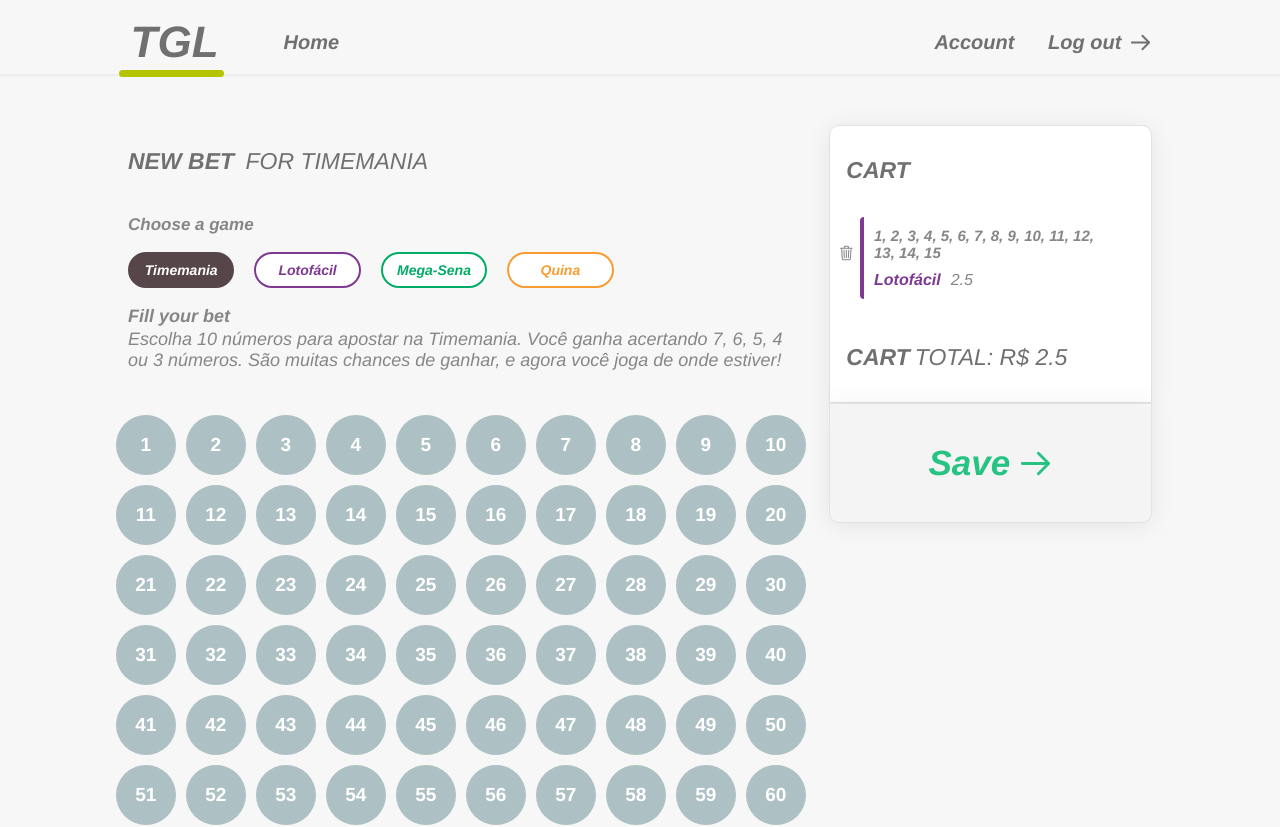
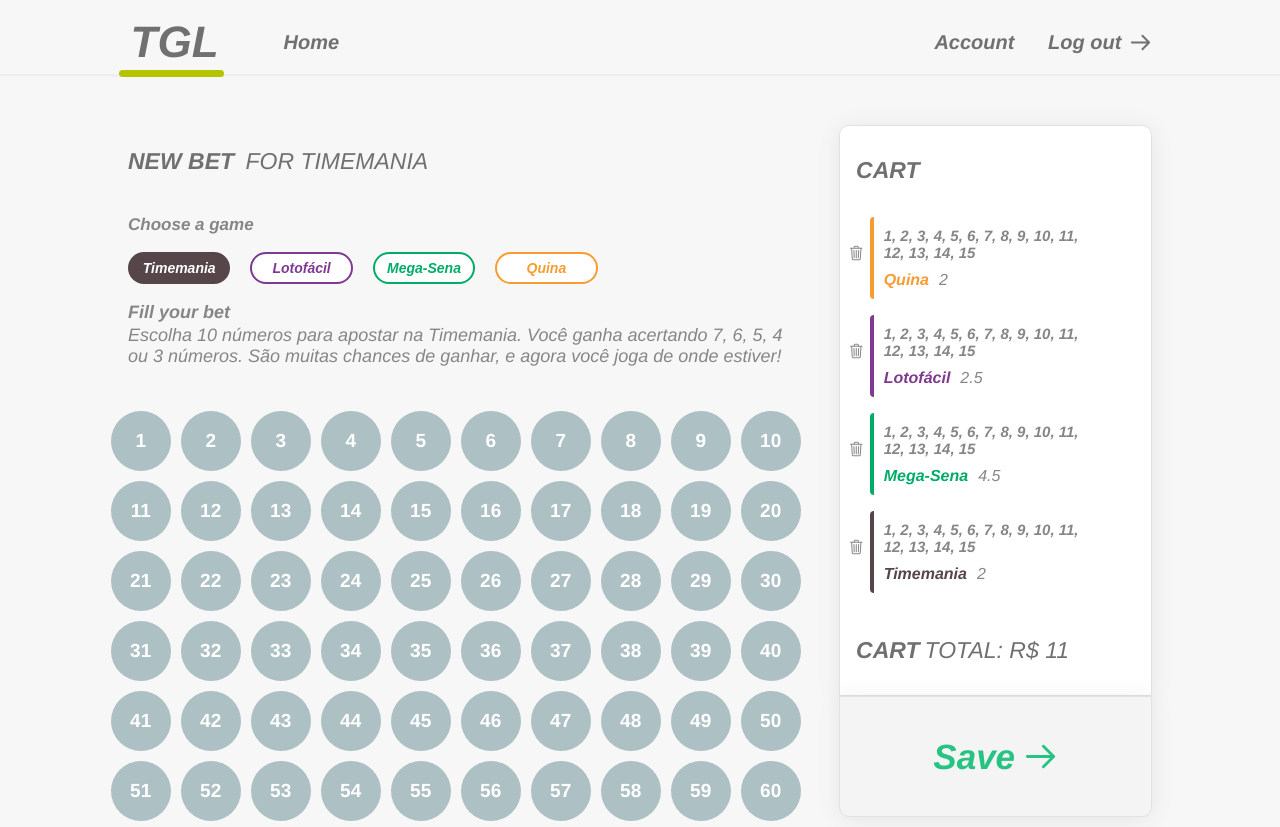
Before and after one commit to luana-pina/react-project, a React (Create React App) app: page /games/timemania in a window 1280 px wide. Shown: the top 827 px of the page. Built offline with nearby package versions, Linux system fonts and the light colour scheme.

Commit message:
fix:  style correction on selected  buttons

```diff
--- a/src/App.css
+++ b/src/App.css
@@ -1,5 +1,4 @@
 .App {
   justify-content: center;
-  width: 100vw;
-  min-height: 100vh;
+  max-width: 100vw;
 }
--- a/src/components/Cart/Cart.tsx
+++ b/src/components/Cart/Cart.tsx
@@ -1,4 +1,4 @@
-import React from "react";
+import React, { useEffect, useState } from "react";
 import { useNavigate } from "react-router-dom";
 import GameCard from "../GameCard/GameCard";
 import Card from "../UI/Card/Card";
@@ -7,14 +7,24 @@ import { CartItems, CartTitle, CartTotal, TextButton } from "./styles";
 
 type cartItem = Array<{
   id: string;
-  game: string;
+  gameName: string;
+  gameId: string;
   color: string;
   price: number;
   selectedNumbers: Array<number>;
 }>;
 
-const Cart: React.FC<{ listItems: cartItem; totalCart: number }> = (props) => {
+const Cart: React.FC<{ listItems: cartItem }> = (props) => {
   const navigate = useNavigate();
+  const [totalCart, setTotalCart] = useState<number>();
+
+  useEffect(() => {
+    let totalAmount: number = 0;
+    props.listItems.forEach((item) => {
+      totalAmount += item.price;
+    });
+    setTotalCart(totalAmount);
+  }, [props.listItems, setTotalCart]);
 
   return (
     <>
@@ -22,8 +32,8 @@ const Cart: React.FC<{ listItems: cartItem; totalCart: number }> = (props) => {
         style={{
           borderBottomLeftRadius: "0px",
           borderBottomRightRadius: "0px",
-          width: "85%",
-          maxHeight: "60vh",
+          width: "80%",
+          maxHeight: "75vh",
         }}
       >
         <CartTitle>Cart</CartTitle>
@@ -34,14 +44,14 @@ const Cart: React.FC<{ listItems: cartItem; totalCart: number }> = (props) => {
                 key={item.id}
                 color={item.color}
                 price={item.price}
-                game={item.game}
+                game={item.gameName}
                 selectedNumbers={item.selectedNumbers}
               />
             );
           })}
         </CartItems>
         <CartTotal>
-          <span>Cart</span> Total: R$ {props.totalCart}
+          <span>Cart</span> Total: R$ {totalCart}
         </CartTotal>
       </Card>
       <Card
@@ -51,7 +61,7 @@ const Cart: React.FC<{ listItems: cartItem; totalCart: number }> = (props) => {
           direction: "row",
           color: "#F4F4F4",
           alignItems: "center",
-          width: "85%",
+          width: "80%",
           height: "8vw",
         }}
       >
--- a/src/components/GameTable/NumberButton/NumberButton.tsx
+++ b/src/components/GameTable/NumberButton/NumberButton.tsx
@@ -1,8 +1,14 @@
-import React, { useState } from "react";
+import React, { useEffect, useState } from "react";
+import { useParams } from "react-router-dom";
 import { ButtonTable } from "./style";
 
 const NumberButton: React.FC<{ value: number; color: string }> = (props) => {
   const [isSelected, setIsSelected] = useState(false);
+  const params = useParams();
+  useEffect(() => {
+    setIsSelected(false);
+  }, [params]);
+
   return (
     <td>
       <ButtonTable
--- a/src/components/GamesButtons/GamesButtons.tsx
+++ b/src/components/GamesButtons/GamesButtons.tsx
@@ -1,4 +1,5 @@
 import React from "react";
+import { useParams } from "react-router-dom";
 import { Content } from "../../pages/Games/styles";
 import { GameButton } from "./styles";
 
@@ -16,16 +17,19 @@ const GamesButtons: React.FC<{
   gamesList: Game[];
   width?: string | undefined;
   height?: string | undefined;
-  to: string;
+  to: Function;
 }> = (props) => {
+  const params = useParams();
+
   const buttonsList = props.gamesList.map((item) => {
     return (
       <GameButton
-        to={props.to + `/${item.id}`}
         width={props.width}
         height={props.height}
         color={item.color}
+        active={params.gameId === item.id || params["*"] === item.id}
         key={item.id}
+        onClick={() => props.to(item.id)}
       >
         {item.type}
       </GameButton>
--- a/src/components/GamesButtons/styles.js
+++ b/src/components/GamesButtons/styles.js
@@ -7,27 +7,22 @@ export const Content = styled.div`
   padding: 0;
 `;
 
-export const GameButton = styled(NavLink)`
+export const GameButton = styled.button`
   font-size: 14px;
   font-style: italic;
   text-align: center;
-  line-height: ${(props) => (props.height ? props.height : "2.5vw")};
   text-decoration: none;
   font-weight: 600;
   width: ${(props) => (props.width ? props.width : "8vw")};
   height: ${(props) => (props.height ? props.height : "2.5vw")};
   border-radius: 80px;
-  background-color: #ffffff;
+  background-color: ${(props) => (props.active ? props.color : "#ffffff")};
   border: 2px solid ${(props) => props.color};
-  color: ${(props) => props.color};
+  color: ${(props) => (props.active ? "#ffffff" : props.color)};
   margin-right: 20px;
   cursor: pointer;
   :hover {
     color: #ffffff;
     background-color: ${(props) => props.color};
   }
-  &.active {
-    color: #ffffff;
-    background-color: ${(props) => props.color};
-  }
 `;
--- a/src/components/Layout/style.js
+++ b/src/components/Layout/style.js
@@ -8,7 +8,7 @@ export const PageContent = styled.div`
 `;
 export const Wrapper = styled.div`
   min-height: 100%;
-  max-width: 100vw;
+  width: 100%;
   display: flex;
   flex-direction: column;
   align-items: center;
--- a/src/index.css
+++ b/src/index.css
@@ -2,7 +2,7 @@ body {
   margin: 0px;
   background-color: #f7f7f7;
   font-family: "Helvetica Neue", Helvetica;
-  width: 100vw;
+  width: 100%;
 }
 
 span {
--- a/src/pages/Games/Games.tsx
+++ b/src/pages/Games/Games.tsx
@@ -14,69 +14,9 @@ import GameTable from "../../components/GameTable/GameTable";
 import GamesButtons from "../../components/GamesButtons/GamesButtons";
 import ActionButtons from "../../components/ActionsButtons/ActionButtons";
 import Cart from "../../components/Cart/Cart";
-
-type Game = {
-  id: string;
-  type: string;
-  description: string;
-  range: number;
-  price: number;
-  "max-number": number;
-  color: string;
-};
-const DUMMY_GAMES: Game[] = [
-  {
-    id: "timemania",
-    type: "Timemania",
-    description:
-      "Escolha 10 números para apostar na Timemania. Você ganha acertando 7, 6, 5, 4 ou 3 números. São muitas chances de ganhar, e agora você joga de onde estiver!",
-    range: 80,
-    price: 2,
-    "max-number": 10,
-    color: "#56464a",
-  },
-  {
-    id: "lotofacil",
-    type: "Lotofácil",
-    description:
-      "Escolha 15 números para apostar na lotofácil. Você ganha acertando 11, 12, 13, 14 ou 15 números. São muitas chances de ganhar, e agora você joga de onde estiver!",
-    range: 25,
-    price: 2.5,
-    "max-number": 15,
-    color: "#7F3992",
-  },
-  {
-    id: "megasena",
-    type: "Mega-Sena",
-    description:
-      "Escolha 6 números dos 60 disponíveis na mega-sena. Ganhe com 6, 5 ou 4 acertos. São realizados dois sorteios semanais para você apostar e torcer para ficar milionário.",
-    range: 60,
-    price: 4.5,
-    "max-number": 6,
-    color: "#01AC66",
-  },
-  {
-    id: "quina",
-    type: "Quina",
-    description:
-      "Escolha 5 números dos 80 disponíveis na quina. 5, 4, 3 ou 2 acertos. São seis sorteios semanais e seis chances de ganhar.",
-    range: 80,
-    price: 2,
-    "max-number": 5,
-    color: "#F79C31",
-  },
-];
+import { DUMMY_GAMES, listItems } from "../data";
 
 const Games: React.FC = () => {
-  const listItems = [
-    {
-      id: "g1",
-      game: "Lotofácil",
-      color: "#7F3992",
-      price: 2.5,
-      selectedNumbers: [1, 2, 3, 4, 5, 6, 7, 8, 9, 10, 11, 12, 13, 14, 15],
-    },
-  ];
   const params = useParams();
   const { gameId } = params;
   const history = useNavigate();
@@ -105,6 +45,12 @@ const Games: React.FC = () => {
     }
   }, [gameId, game, history]);
 
+  function changeSelect(buttonId: string) {
+    if (params.gameId !== buttonId) {
+      history(`/games/${buttonId}`);
+    }
+  }
+
   return (
     <Layout>
       <Content>
@@ -113,7 +59,7 @@ const Games: React.FC = () => {
             <span>New bet</span> for {game.type}
           </PageTitle>
           <Subtitle>Choose a game</Subtitle>
-          <GamesButtons gamesList={DUMMY_GAMES} to={`/games`} />
+          <GamesButtons gamesList={DUMMY_GAMES} to={changeSelect} />
           <div>
             <DescriptionTitle>Fill your bet</DescriptionTitle>
             <Description>{game.description}</Description>
@@ -122,7 +68,7 @@ const Games: React.FC = () => {
           <ActionButtons />
         </LeftContent>
         <RightContent>
-          <Cart listItems={listItems} totalCart={2.5} />
+          <Cart listItems={listItems} />
         </RightContent>
       </Content>
     </Layout>
--- a/src/pages/Games/styles.js
+++ b/src/pages/Games/styles.js
@@ -9,13 +9,13 @@ export const Content = styled.div`
 export const LeftContent = styled.div`
   display: flex;
   flex-direction: column;
-  width: 65%;
+  width: 64%;
 `;
 export const RightContent = styled.div`
   display: flex;
   flex-direction: column;
   align-items: flex-end;
-  width: 35%;
+  width: 36%;
 `;
 export const PageTitle = styled.h3`
   font-size: 23px;
--- a/src/pages/Home/Home.tsx
+++ b/src/pages/Home/Home.tsx
@@ -4,6 +4,7 @@ import GameCard from "../../components/GameCard/GameCard";
 import GamesButtons from "../../components/GamesButtons/GamesButtons";
 import Layout from "../../components/Layout/Layout";
 import { LeftArrow } from "../../components/UI/LeftArrow/LeftArrow";
+import { DUMMY_GAMES, listItems } from "../data";
 import {
   Filters,
   Label,
@@ -13,6 +14,7 @@ import {
   RecentGames,
   TopContent,
 } from "./styles";
+
 type GamesArray = Array<{
   id: string;
   gameId: string;
@@ -21,83 +23,7 @@ type GamesArray = Array<{
   price: number;
   selectedNumbers: number[];
 }>;
-const DUMMY_GAMES = [
-  {
-    id: "timemania",
-    type: "Timemania",
-    description:
-      "Escolha 10 números para apostar na Timemania. Você ganha acertando 7, 6, 5, 4 ou 3 números. São muitas chances de ganhar, e agora você joga de onde estiver!",
-    range: 80,
-    price: 2,
-    "max-number": 10,
-    color: "#56464a",
-  },
-  {
-    id: "lotofacil",
-    type: "Lotofácil",
-    description:
-      "Escolha 15 números para apostar na lotofácil. Você ganha acertando 11, 12, 13, 14 ou 15 números. São muitas chances de ganhar, e agora você joga de onde estiver!",
-    range: 25,
-    price: 2.5,
-    "max-number": 15,
-    color: "#7F3992",
-  },
-  {
-    id: "megasena",
-    type: "Mega-Sena",
-    description:
-      "Escolha 6 números dos 60 disponíveis na mega-sena. Ganhe com 6, 5 ou 4 acertos. São realizados dois sorteios semanais para você apostar e torcer para ficar milionário.",
-    range: 60,
-    price: 4.5,
-    "max-number": 6,
-    color: "#01AC66",
-  },
-  {
-    id: "quina",
-    type: "Quina",
-    description:
-      "Escolha 5 números dos 80 disponíveis na quina. 5, 4, 3 ou 2 acertos. São seis sorteios semanais e seis chances de ganhar.",
-    range: 80,
-    price: 2,
-    "max-number": 5,
-    color: "#F79C31",
-  },
-];
 
-const listItems = [
-  {
-    id: "g1",
-    gameId: "quina",
-    gameName: "Quina",
-    color: "#F79C31",
-    price: 2,
-    selectedNumbers: [1, 2, 3, 4, 5, 6, 7, 8, 9, 10, 11, 12, 13, 14, 15],
-  },
-  {
-    id: "g2",
-    gameId: "lotofacil",
-    gameName: "Lotofácil",
-    color: "#7F3992",
-    price: 2.5,
-    selectedNumbers: [1, 2, 3, 4, 5, 6, 7, 8, 9, 10, 11, 12, 13, 14, 15],
-  },
-  {
-    id: "g3",
-    gameId: "megasena",
-    gameName: "Mega-Sena",
-    color: "#01AC66",
-    price: 4.5,
-    selectedNumbers: [1, 2, 3, 4, 5, 6, 7, 8, 9, 10, 11, 12, 13, 14, 15],
-  },
-  {
-    id: "g4",
-    gameId: "timemania",
-    gameName: "Timemania",
-    color: "#56464a",
-    price: 2,
-    selectedNumbers: [1, 2, 3, 4, 5, 6, 7, 8, 9, 10, 11, 12, 13, 14, 15],
-  },
-];
 function Home() {
   const [filtered, setFiltered] = useState<GamesArray | undefined>();
   const params = useParams();
@@ -110,8 +36,15 @@ function Home() {
       setFiltered(filter);
     }
     gamesFilter(listItems);
-    console.log(gameId);
   }, [gameId]);
+
+  function changeSelect(buttonId: string) {
+    if (params["*"] === buttonId) {
+      navigate("/home");
+    } else {
+      navigate(`/home/${buttonId}`);
+    }
+  }
 
   return (
     <Layout isHome={true}>
@@ -121,10 +54,10 @@ function Home() {
           <Filters>
             <Label>Filters</Label>
             <GamesButtons
-              to={"/home"}
               gamesList={DUMMY_GAMES}
               width="6rem"
               height="1.5rem"
+              to={changeSelect}
             />
           </Filters>
         </LeftContent>
@@ -134,7 +67,7 @@ function Home() {
       </TopContent>
       <Routes>
         <Route
-          path=":gameId"
+          path="/:gameId"
           element={
             <RecentGames>
               {filtered ? (
--- /dev/null
+++ b/src/pages/data.js
@@ -0,0 +1,77 @@
+export const listItems = [
+  {
+    id: "g1",
+    gameId: "quina",
+    gameName: "Quina",
+    color: "#F79C31",
+    price: 2,
+    selectedNumbers: [1, 2, 3, 4, 5, 6, 7, 8, 9, 10, 11, 12, 13, 14, 15],
+  },
+  {
+    id: "g2",
+    gameId: "lotofacil",
+    gameName: "Lotofácil",
+    color: "#7F3992",
+    price: 2.5,
+    selectedNumbers: [1, 2, 3, 4, 5, 6, 7, 8, 9, 10, 11, 12, 13, 14, 15],
+  },
+  {
+    id: "g3",
+    gameId: "megasena",
+    gameName: "Mega-Sena",
+    color: "#01AC66",
+    price: 4.5,
+    selectedNumbers: [1, 2, 3, 4, 5, 6, 7, 8, 9, 10, 11, 12, 13, 14, 15],
+  },
+  {
+    id: "g4",
+    gameId: "timemania",
+    gameName: "Timemania",
+    color: "#56464a",
+    price: 2,
+    selectedNumbers: [1, 2, 3, 4, 5, 6, 7, 8, 9, 10, 11, 12, 13, 14, 15],
+  },
+];
+
+export const DUMMY_GAMES = [
+  {
+    id: "timemania",
+    type: "Timemania",
+    description:
+      "Escolha 10 números para apostar na Timemania. Você ganha acertando 7, 6, 5, 4 ou 3 números. São muitas chances de ganhar, e agora você joga de onde estiver!",
+    range: 80,
+    price: 2,
+    "max-number": 10,
+    color: "#56464a",
+  },
+  {
+    id: "lotofacil",
+    type: "Lotofácil",
+    description:
+      "Escolha 15 números para apostar na lotofácil. Você ganha acertando 11, 12, 13, 14 ou 15 números. São muitas chances de ganhar, e agora você joga de onde estiver!",
+    range: 25,
+    price: 2.5,
+    "max-number": 15,
+    color: "#7F3992",
+  },
+  {
+    id: "megasena",
+    type: "Mega-Sena",
+    description:
+      "Escolha 6 números dos 60 disponíveis na mega-sena. Ganhe com 6, 5 ou 4 acertos. São realizados dois sorteios semanais para você apostar e torcer para ficar milionário.",
+    range: 60,
+    price: 4.5,
+    "max-number": 6,
+    color: "#01AC66",
+  },
+  {
+    id: "quina",
+    type: "Quina",
+    description:
+      "Escolha 5 números dos 80 disponíveis na quina. 5, 4, 3 ou 2 acertos. São seis sorteios semanais e seis chances de ganhar.",
+    range: 80,
+    price: 2,
+    "max-number": 5,
+    color: "#F79C31",
+  },
+];
```
